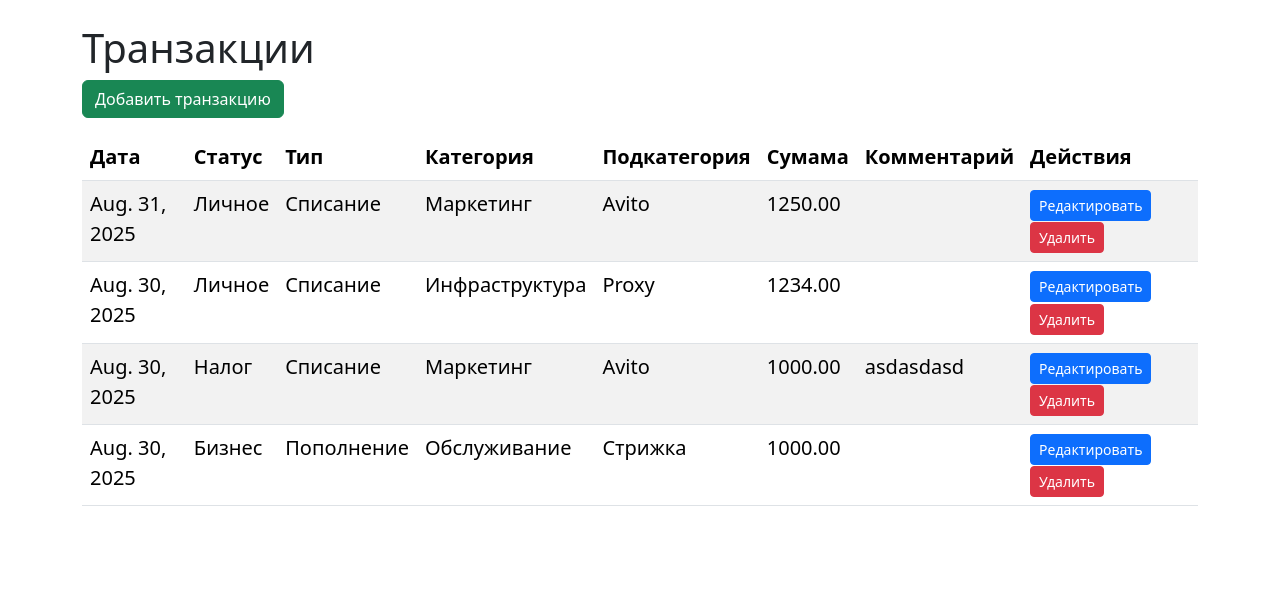
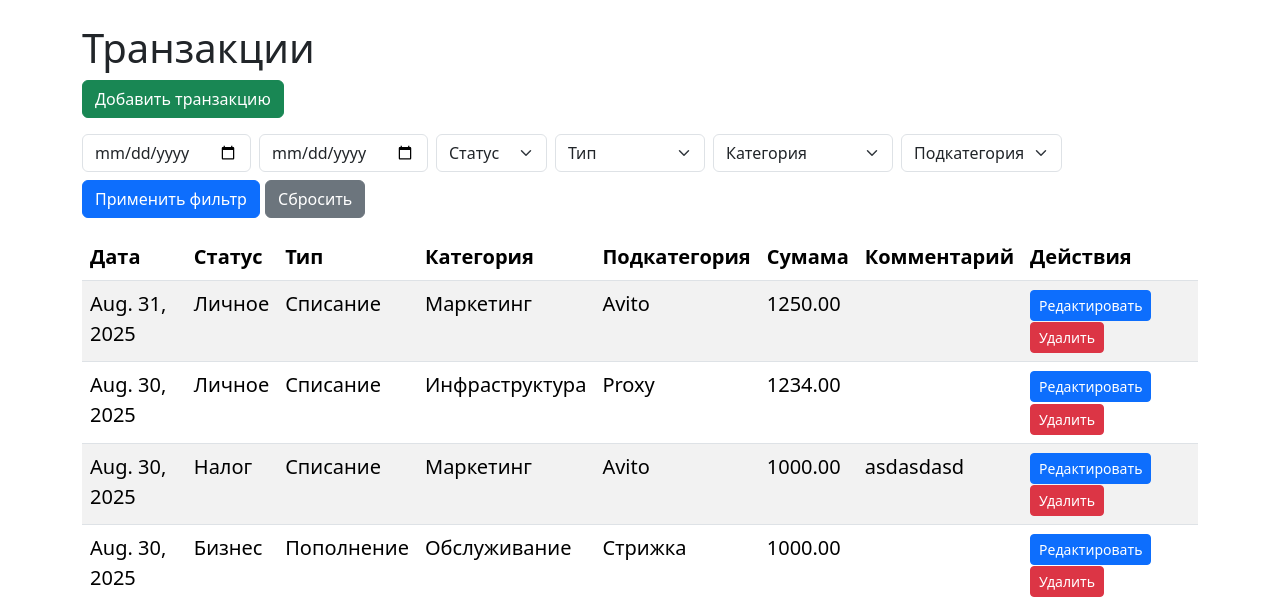
Before and after one commit to iMadHyper/cash-flow-manager, a Django app: page / in a window 1280 px wide. Shown: the part 78-683 px from the top of the page. Run offline with Django 5.2, Linux system fonts and the light colour scheme; data comes from the database, SQL or seed files in the repository.

Commit message:
fetch: new filters in transaction_list template

```diff
--- a/cash_flow_manager/core/views.py
+++ b/cash_flow_manager/core/views.py
@@ -17,7 +17,39 @@ from .forms import TransactionForm, TransactionTypeForm, StatusForm, CategoryFor
 class TransactionListView(View):
     def get(self, request):
         transactions = Transaction.objects.all().order_by('-date')
-        return render(request, 'transactions/transaction_list.html', {'transactions': transactions})
+
+        # Фильтры
+        date_from = request.GET.get('date_from')
+        date_to = request.GET.get('date_to')
+        status_id = request.GET.get('status')
+        type_id = request.GET.get('type')
+        category_id = request.GET.get('category')
+        subcategory_id = request.GET.get('subcategory')
+
+        if date_from:
+            transactions = transactions.filter(date__gte=date_from)
+        if date_to:
+            transactions = transactions.filter(date__lte=date_to)
+        if status_id:
+            transactions = transactions.filter(status_id=status_id)
+        if type_id:
+            transactions = transactions.filter(type_id=type_id)
+        if category_id:
+            transactions = transactions.filter(category_id=category_id)
+        if subcategory_id:
+            transactions = transactions.filter(subcategory_id=subcategory_id)
+
+        context = {
+            'transactions': transactions,
+            'statuses': Status.objects.all(),
+            'types': TransactionType.objects.all(),
+            'categories': Category.objects.all(),
+            'subcategories': Subcategory.objects.all(),
+            # Чтобы сохранялись выбранные значения в форме фильтра
+            'filter_values': request.GET,
+        }
+
+        return render(request, 'transactions/transaction_list.html', context)
 
 
 class TransactionCreateView(View):
--- a/cash_flow_manager/templates/transactions/transaction_list.html
+++ b/cash_flow_manager/templates/transactions/transaction_list.html
@@ -4,6 +4,61 @@
 <div class="container mt-4">
     <h1>Транзакции</h1>
     <a href="{% url 'transaction_add' %}" class="btn btn-success mb-3">Добавить транзакцию</a>
+
+    <form method="get" class="mb-3 row g-2">
+        <div class="col-auto">
+            <input type="date" name="date_from" class="form-control" placeholder="С даты"
+                value="{{ filter_values.date_from }}">
+        </div>
+        <div class="col-auto">
+            <input type="date" name="date_to" class="form-control" placeholder="По дату"
+                value="{{ filter_values.date_to }}">
+        </div>
+        <div class="col-auto">
+            <select name="status" class="form-select">
+                <option value="">Статус</option>
+                {% for status in statuses %}
+                <option value="{{ status.id }}" {% if filter_values.status  == status.id|stringformat:"s" %}selected{% endif %}>
+                    {{ status.name }}
+                </option>
+                {% endfor %}
+            </select>
+        </div>
+        <div class="col-auto">
+            <select name="type" class="form-select" id="type-select">
+                <option value="">Тип</option>
+                {% for t in types %}
+                <option value="{{ t.id }}" {% if filter_values.type ==  t.id|stringformat:"s" %}selected{% endif %}>
+                    {{ t.name }}
+                </option>
+                {% endfor %}
+            </select>
+        </div>
+        <div class="col-auto">
+            <select name="category" class="form-select" id="category-select">
+                <option value="">Категория</option>
+                {% for c in categories %}
+                <option value="{{ c.id }}" {% if filter_values.category == c.id|stringformat:"s" %}selected{% endif %}>
+                    {{ c.name }}
+                </option>
+                {% endfor %}
+            </select>
+        </div>
+        <div class="col-auto">
+            <select name="subcategory" class="form-select" id="subcategory-select">
+                <option value="">Подкатегория</option>
+                {% for sc in subcategories %}
+                <option value="{{ sc.id }}" {% if filter_values.subcategory == sc.id|stringformat:"s" %}selected{% endif %}>
+                    {{ sc.name }}
+                </option>
+                {% endfor %}
+            </select>
+        </div>
+        <div class="col-auto">
+            <button type="submit" class="btn btn-primary">Применить фильтр</button>
+            <a href="{% url 'transaction_list' %}" class="btn btn-secondary">Сбросить</a>
+        </div>
+    </form>
 
     <table class="table table-striped">
         <thead>
@@ -29,10 +84,12 @@
                 <td>{{ transaction.amount }}</td>
                 <td>{{ transaction.comment }}</td>
                 <td>
-                        <a href="{% url 'transaction_edit' transaction.pk %}" class="btn btn-sm btn-primary">Редактировать</a>
+                    <a href="{% url 'transaction_edit' transaction.pk %}"
+                        class="btn btn-sm btn-primary">Редактировать</a>
                     <form action="{% url 'transaction_delete' transaction.pk %}" method="post" style="display:inline;">
                         {% csrf_token %}
-                            <button type="submit" class="btn btn-sm btn-danger" onclick="return confirm('Удалить транзакцию?');">Удалить</button>
+                        <button type="submit" class="btn btn-sm btn-danger"
+                            onclick="return confirm('Удалить транзакцию?');">Удалить</button>
                     </form>
                 </td>
             </tr>
@@ -47,5 +104,46 @@
     </table>
 </div>
 
+<script src="https://ajax.googleapis.com/ajax/libs/jquery/3.7.1/jquery.min.js"></script>
+<script type="text/javascript">
+    $("#type-select").change(function() {
+        var url = "{% url 'ajax_load_categories' %}";
+        var typeId = $(this).val();
+
+        $.ajax({
+            url: url,
+            data: {
+                'type': typeId
+            },
+            success: function(data) {
+                $("#category-select").html('<option value="">---------</option>');
+                $("#subcategory-select").html('<option value="">---------</option>');
+                $.each(data, function(key, value) {
+                    $("#category-select").append('<option value="' + value.id + '">' + value.name + '</option>');
+                });
+            }
+        });
+    });
+</script>
+
+<script type="text/javascript">
+    $("#category-select").change(function() {
+        var url = "{% url 'ajax_load_subcategories' %}";
+        var categoryId = $(this).val();
+
+        $.ajax({
+            url: url,
+            data: {
+                'category': categoryId
+            },
+            success: function(data) {
+                $("#subcategory-select").html('<option value="">---------</option>');
+                $.each(data, function(key, value) {
+                    $("#subcategory-select").append('<option value="' + value.id + '">' + value.name + '</option>');
+                });
+            }
+        });
+    });
+</script>
 
 {% endblock content %}
```
Lines whose indentation alone changed are shown as unchanged.
